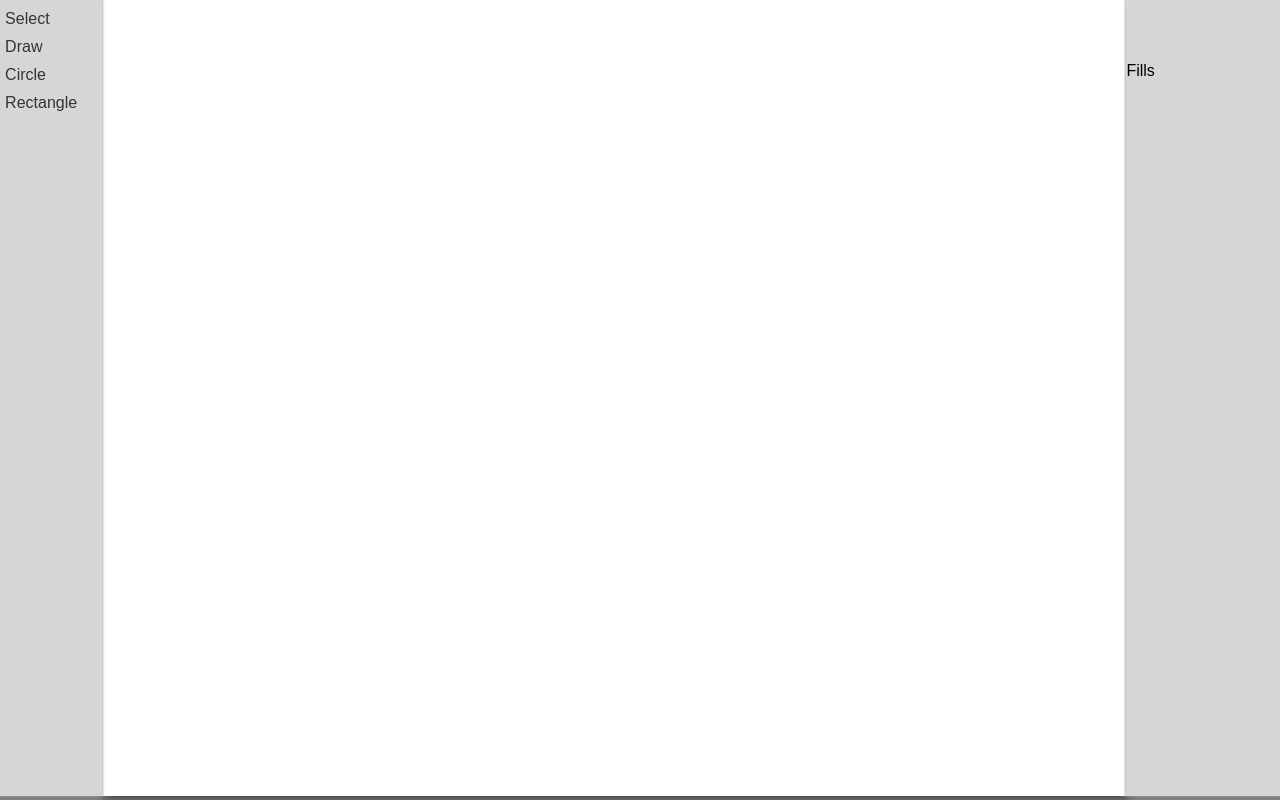
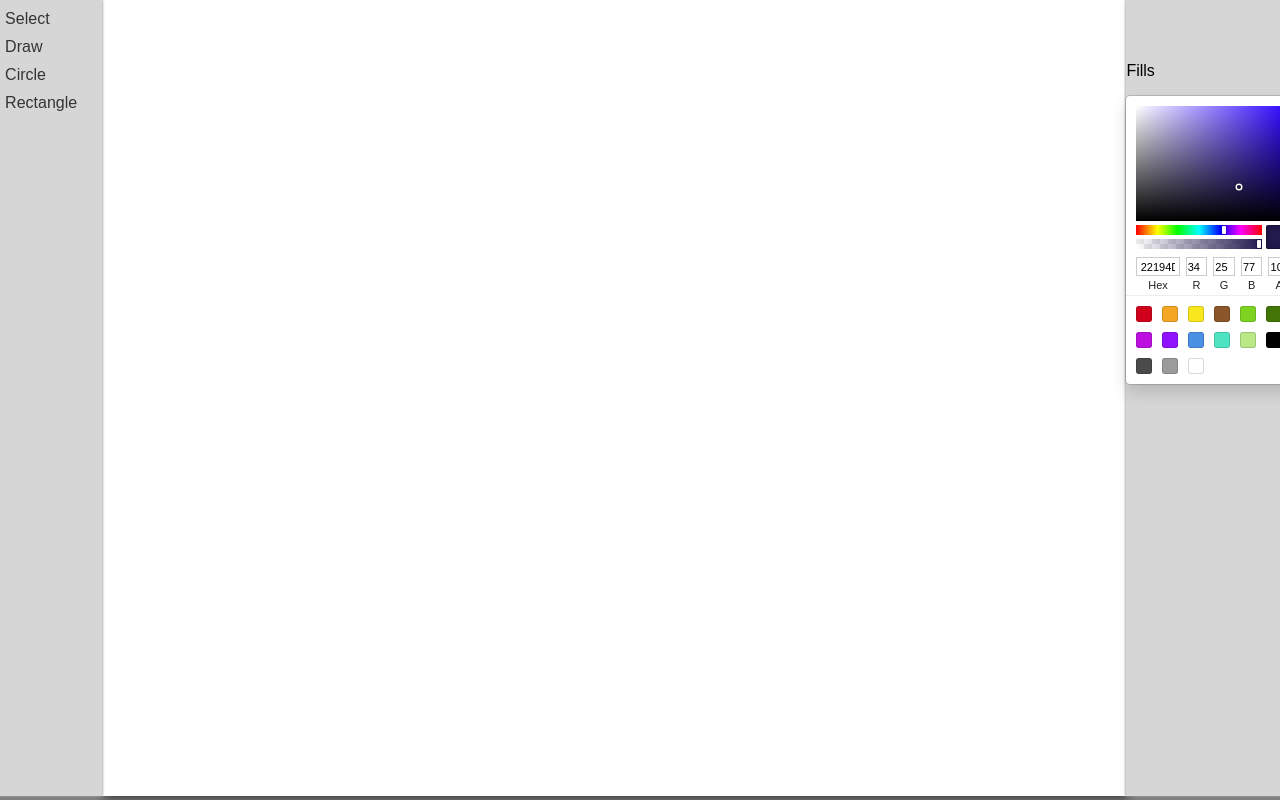
Before and after one commit to mattpitts/Vectora, a React (Create React App) app: page / in a window 1280 px wide. Built offline with nearby package versions, Linux system fonts and the light colour scheme.

Commit message:
added react-color

```diff
--- a/src/Components/PropertiesComponents/FillColor.js
+++ b/src/Components/PropertiesComponents/FillColor.js
@@ -1,9 +1,13 @@
 import React from 'react';
+import { SketchPicker } from 'react-color';
 
 const FillColor = (props) => {
 	return (
 		<div>
 			<p>Fills</p>
+			<SketchPicker
+				width={'12vw'}
+			/>
 		</div>
 	)
 }
```
